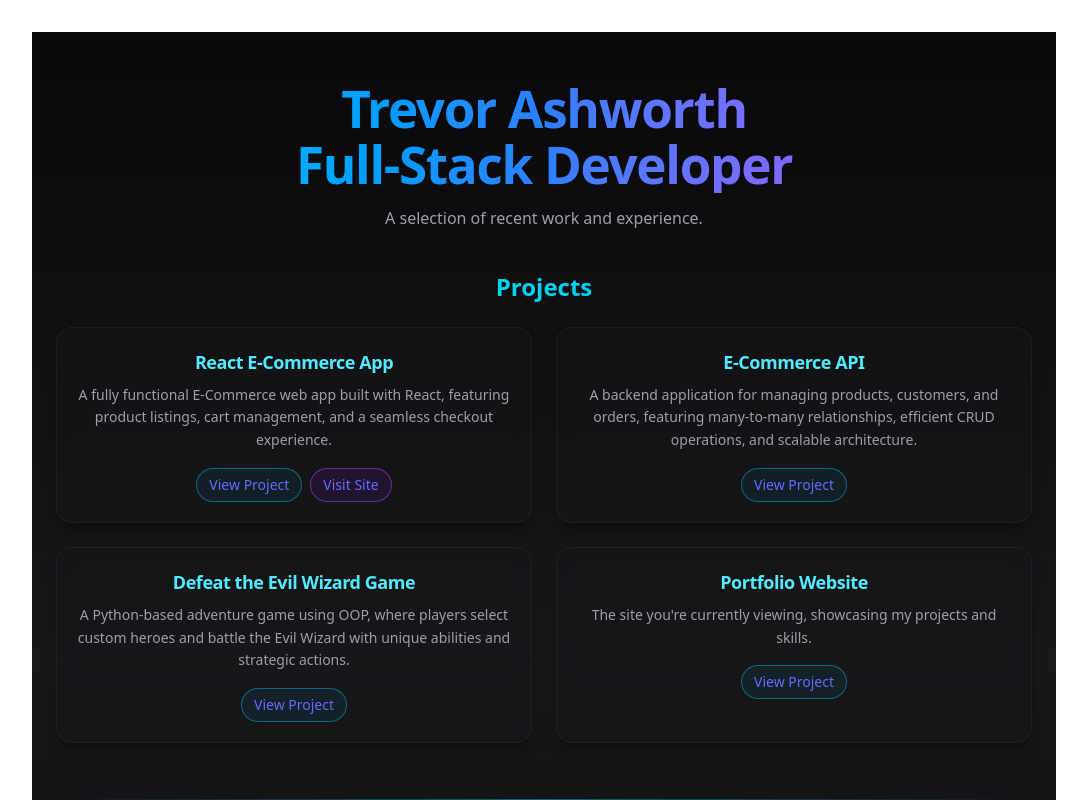
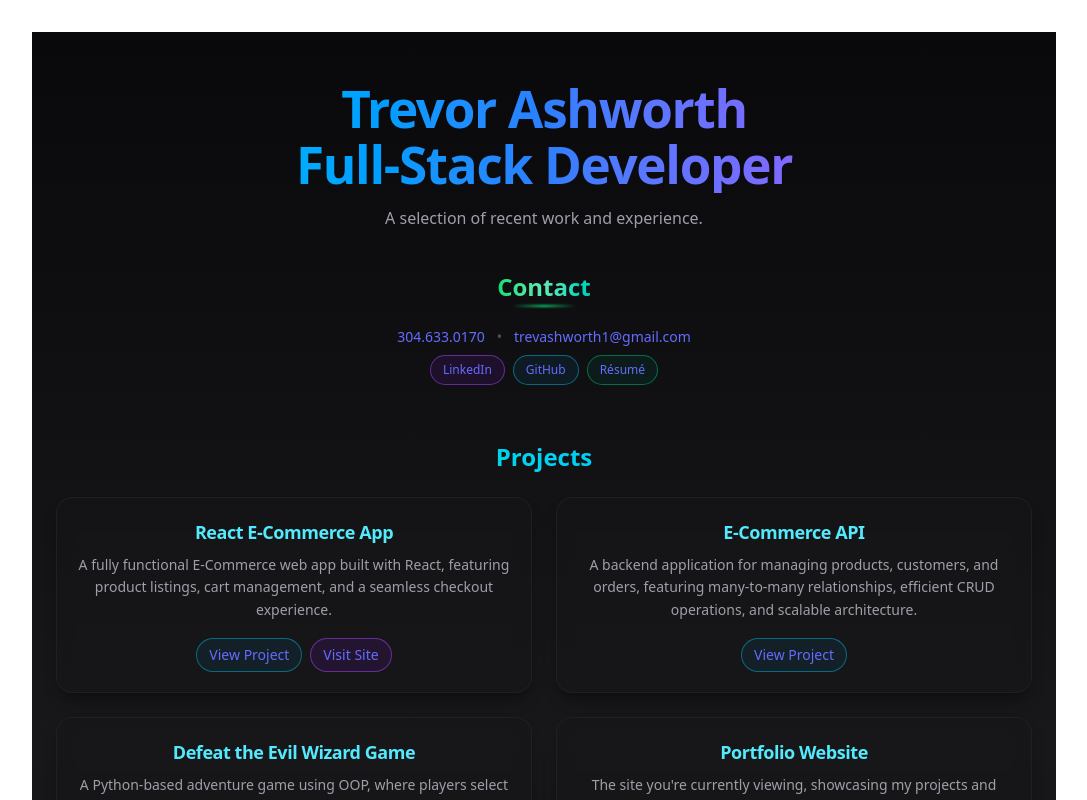
Before and after one commit to trevashworth/my-portfolio, a React (Vite) app: page / in a window 1280 px wide. Shown: the top 800 px of the page, without its empty margins (96-1183 px from the left). Built offline with nearby package versions, Linux system fonts and the light colour scheme.

Commit message:
added contact info and updated links

```diff
--- a/src/App.jsx
+++ b/src/App.jsx
@@ -1,11 +1,13 @@
 import { useState } from 'react'
 import { projects } from './data/projects'
 import { experience } from './data/experience'
+import { contact } from './data/contact'
 import './App.css'
 
 function App() {
   const [projectsState] = useState(projects)
   const [experienceState] = useState(experience)
+  const [contactState] = useState(contact)
 
   return (
     <div className="min-h-screen bg-gradient-to-b from-zinc-950 via-zinc-900 to-zinc-950 text-zinc-100">
@@ -13,14 +15,79 @@ function App() {
 
         {/* Electric Gradient Main Title */}
         <header className="mb-10">
-        <h1 className="text-4xl sm:text-5xl font-extrabold tracking-tight
+          <h1 className="text-4xl sm:text-5xl font-extrabold tracking-tight
                bg-gradient-to-r from-cyan-400 via-blue-500 to-purple-500 bg-clip-text text-transparent text-center">
             Trevor Ashworth <br /> Full-Stack Developer
-        </h1>
+          </h1>
           <p className="mt-3 text-zinc-400 leading-relaxed">
             A selection of recent work and experience.
           </p>
         </header>
+
+        {/* Contact Section */}
+        <section className="mb-14">
+          <div className="text-center mb-6">
+            <h2 className="text-2xl font-semibold
+                   bg-gradient-to-r from-green-400 via-emerald-300 to-teal-400 bg-clip-text text-transparent
+                   relative inline-block">
+              Contact
+              {/* Glowing underline */}
+              <span className="absolute left-1/2 -bottom-1 w-16 h-[2px] bg-gradient-to-r from-transparent via-green-400 to-transparent
+                       transform -translate-x-1/2 blur-[1px]"></span>
+            </h2>
+          </div>
+
+          <div className="flex flex-col items-center gap-2 text-zinc-300">
+            {/* Phone • Email */}
+            <div className="flex flex-wrap items-center justify-center gap-3 text-sm">
+              <a href={`tel:${contactState[0].phone}`} className="text-cyan-300 hover:text-cyan-200 transition">
+                {contactState[0].phone}
+              </a>
+              <span className="text-zinc-600">•</span>
+              <a href={`mailto:${contactState[0].email}`} className="text-cyan-300 hover:text-cyan-200 transition">
+                {contactState[0].email}
+              </a>
+            </div>
+
+            {/* Links */}
+            <div className="flex flex-wrap items-center justify-center gap-2">
+              <a
+                href={contactState[0].linkedin}
+                target="_blank"
+                rel="noopener noreferrer"
+                className="inline-flex items-center rounded-full border border-purple-500/50 bg-purple-900/20 px-3 py-1.5 text-xs
+                   text-purple-300 transition hover:bg-purple-800/40 hover:shadow-md hover:shadow-purple-500/40"
+              >
+                LinkedIn
+              </a>
+
+              <a
+                href={contactState[0].github}
+                target="_blank"
+                rel="noopener noreferrer"
+                className="inline-flex items-center rounded-full border border-cyan-500/50 bg-cyan-900/20 px-3 py-1.5 text-xs
+                   text-cyan-300 transition hover:bg-cyan-800/40 hover:shadow-md hover:shadow-cyan-500/40"
+              >
+                GitHub
+              </a>
+
+              <a
+                href={contactState[0].resume}
+                target="_blank"
+                rel="noopener noreferrer"
+                className="inline-flex items-center rounded-full border border-emerald-500/50 bg-emerald-900/20 px-3 py-1.5 text-xs
+                   text-emerald-300 transition hover:bg-emerald-800/40 hover:shadow-md hover:shadow-emerald-500/40"
+              >
+                Résumé
+              </a>
+            </div>
+          </div>
+        </section>
+
+
+
+
+
 
         {/* Projects Section */}
         <section className="mb-14">
--- /dev/null
+++ b/src/data/contact.js
@@ -0,0 +1,9 @@
+export const contact = [
+    {
+        phone: "304.633.0170",
+        email: "trevashworth1@gmail.com",
+        linkedin: "https://www.linkedin.com/in/trevora-sw/",
+        resume: "https://drive.google.com/file/d/1jVbenjXEAvlgCYYDyLfjhb-7oZjU6aFk/view?usp=sharing",
+        github: "https://github.com/trevashworth",
+    },
+]
```
